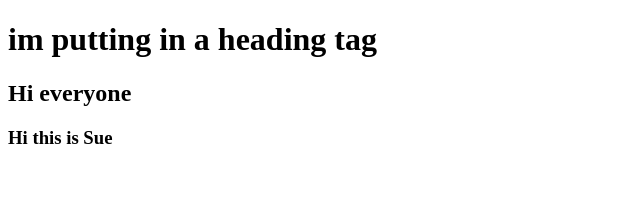
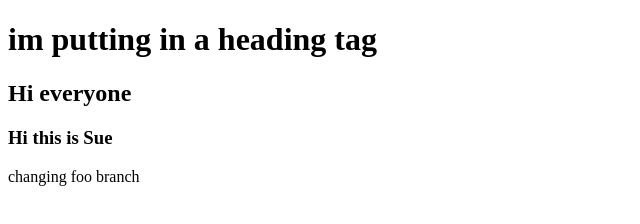
Before and after one commit to teamjsinaflash/test, a plain HTML site: page index.html in a window 1280 px wide. Shown: the whole page, without its empty margins (0-640 px from the left). Drawn offline with Linux system fonts and the light colour scheme.

Commit message:
1st branch commit

```diff
--- a/index.html
+++ b/index.html
@@ -7,5 +7,6 @@
 <h1>im putting in a heading tag</h1>
 <h2>Hi everyone</h2>
 <h3>Hi this is Sue</h3>
+<p>changing foo branch</p>
 </body>
 </html>
```
